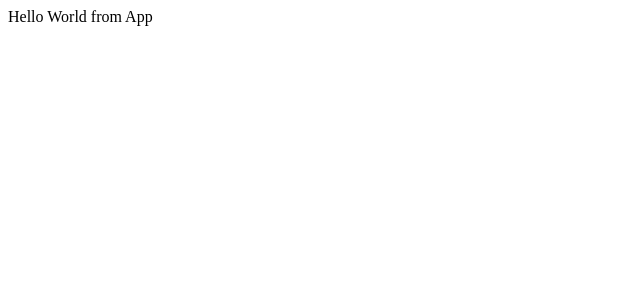
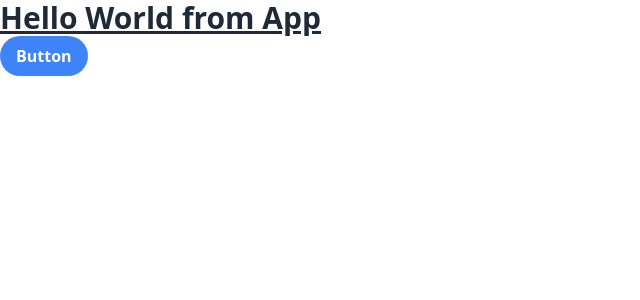
Before and after one commit to joey-cheng-codes/sharecycle, a React app: page / in a window 1280 px wide. Shown: the top 300 px of the page, without its empty margins (0-640 px from the left). Built offline with nearby package versions, Linux system fonts and the light colour scheme.

Commit message:
setup tailwind config, daisy and flowbite

```diff
--- /dev/null
+++ b/postcss.config.js
@@ -0,0 +1,13 @@
+const tailwindcss = require('tailwindcss');
+const autoprefixer = require('autoprefixer');
+
+module.exports = {
+  plugins: [tailwindcss('./tailwind.config.js'), autoprefixer],
+}
+
+// module.exports = {
+//   plugins: {
+//     tailwindcss: {},
+//     autoprefixer: {},
+//   },
+// }
--- a/seed.ts
+++ b/seed.ts
@@ -6,12 +6,12 @@ async function main() {
   try {
     await prisma.user.create({
       data: {
-        username: 'Piper',
+        username: 'PiedPiper',
         nickname: 'Piper',
         firstName: 'Piper',
         lastName: 'Pied',
         email: 'ppied@fake.com',
-        password: 'password',
+        password: 'musicLover16!',
         items: {
           create: {
             itemName: 'Crosley record player',
--- a/src/Components/App/App.tsx
+++ b/src/Components/App/App.tsx
@@ -3,7 +3,10 @@ import React from 'react';
 const App = () => {
   return (
     <div>
-      Hello World from App
+      <p className='underline font-bold text-3xl'>Hello World from App</p>
+      <button className="bg-blue-500 hover:bg-blue-700 text-white font-bold py-2 px-4 rounded-full">
+        Button
+      </button>
     </div>
   )
 };
--- a/src/index.js
+++ b/src/index.js
@@ -1,6 +1,7 @@
 import React from "react";
 import { createRoot } from 'react-dom/client';
 import App from './Components/App/App';
+import "./styles.css";
 
 const root = createRoot(document.getElementById('root'))
 
--- /dev/null
+++ b/src/styles.css
@@ -0,0 +1,3 @@
+@import "tailwindcss/base";
+@import "tailwindcss/components";
+@import "tailwindcss/utilities";
--- /dev/null
+++ b/tailwind.config.js
@@ -0,0 +1,13 @@
+/** @type {import('tailwindcss').Config} */
+module.exports = {
+  content: ["./index.html", "./src/**/*.{js,jsx,ts,tsx}"],
+  daisyui: {
+    themes: ['light'],
+  },
+  plugins:
+    [
+      require("daisyui"),
+      require("@tailwindcss/forms"),
+      require('flowbite/plugin'),
+    ]
+}
--- a/webpack.config.js
+++ b/webpack.config.js
@@ -57,6 +57,6 @@ module.exports = {
     ]
   },
   resolve: {
-    extensions: ['.js', '.jsx', '.tsx', 'ts'],
+    extensions: ['.js', '.jsx', '.tsx', '.ts'],
   },
 };
```
Also changed, not shown: package.json (+8 -1 lines), 2 other files (tests, documents, lock files or other folders).
